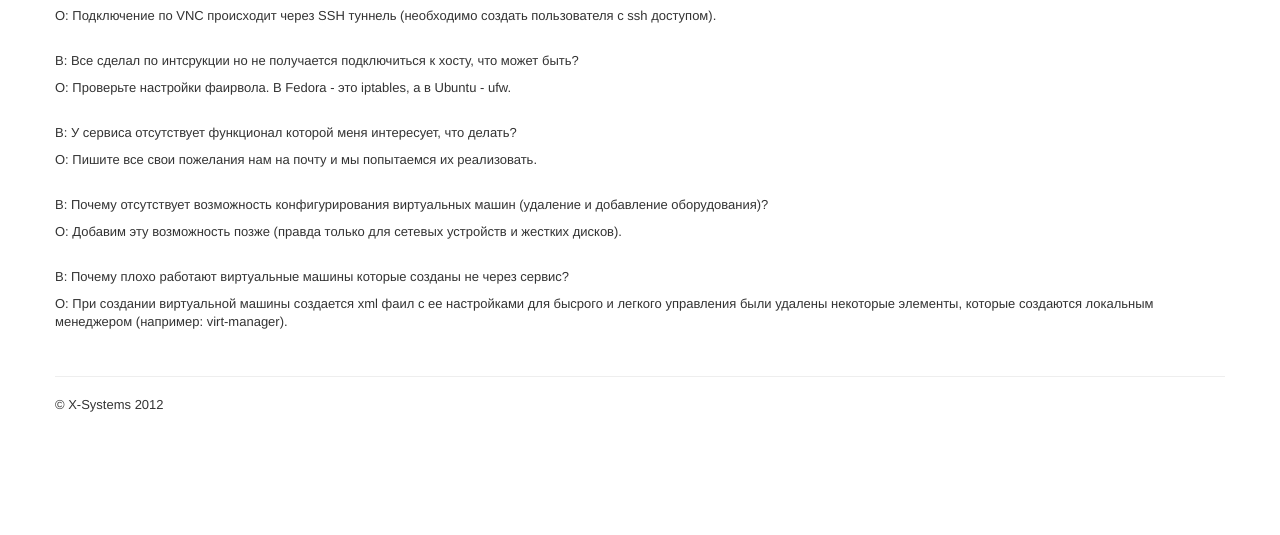
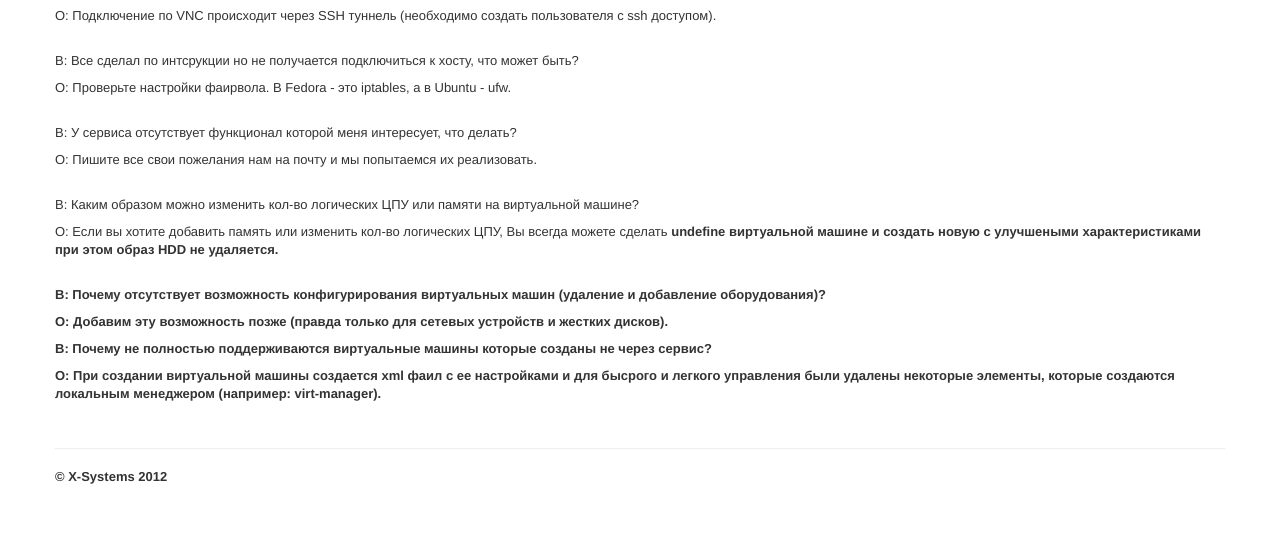
Before and after one commit to retspen/virtmgr, a Python web app: template templates/faq.html in a window 1280 px wide. Shown: the part 278-813 px from the top of the page. Before the commit the page ends 690 px from the top, so only its background shows below. Run offline with Jinja, Linux system fonts and the light colour scheme; the template is opened without the code that fills it, so the values that code supplies are empty; some libraries are stand-ins or nearby versions.

Commit message:
FAQ template

```diff
--- a/templates/faq.html
+++ b/templates/faq.html
@@ -18,10 +18,13 @@
 <p>В: У сервиса отсутствует функционал которой меня интересует, что делать?</p>
 <p>О: Пишите все свои пожелания нам на почту и мы попытаемся их реализовать.</p>
 <br>
+<p>В: Каким образом можно изменить кол-во логических ЦПУ или памяти на виртуальной машине?</p>
+<p>О: Если вы хотите добавить память или изменить кол-во логических ЦПУ, Вы всегда можете сделать <strong>undefine</storng> виртуальной машине и создать новую с улучшеными характеристиками при этом образ HDD не удаляется.</p>
+<br>
 <p>В: Почему отсутствует возможность конфигурирования виртуальных машин (удаление и добавление оборудования)?</p>
-<p>О: Добавим эту возможность позже (правда только для сетевых устройств и жестких дисков).</p>
+<p>О: Добавим эту возможность позже (правда только для сетевых устройств и жестких дисков).
 <br>
-<p>В: Почему плохо работают виртуальные машины которые созданы не через сервис?</p>
-<p>О: При создании виртуальной машины создается xml фаил с ее настройками для бысрого и легкого управления были удалены некоторые элементы, которые создаются локальным менеджером (например: virt-manager).</p>
+<p>В: Почему не полностью поддерживаются виртуальные машины которые созданы не через сервис?</p>
+<p>О: При создании виртуальной машины создается xml фаил с ее настройками и для бысрого и легкого управления были удалены некоторые элементы, которые создаются локальным менеджером (например: virt-manager).</p>
 <br>
 {% endblock %}
--- a/templates/network_new.html
+++ b/templates/network_new.html
@@ -49,7 +49,7 @@
 					<form action="/network/{{host}}/new_net_pool/" method="post">
 						<input type="text" class="input-meddle" name="name_pool" placeholder="Name" value="">
 						<input type="text" class="input-meddle"  name="net_addr" value="192.168.100.0/24">
-						<input type="checkbox" name="dhcp" value="yes" style="height:25px">
+						<input type="checkbox" name="dhcp" value="yes" style="height:30px">
 						<select name="forward">
 						    <option value="nat">NAT</option>
 						    <option value="route">Route</option>
```
